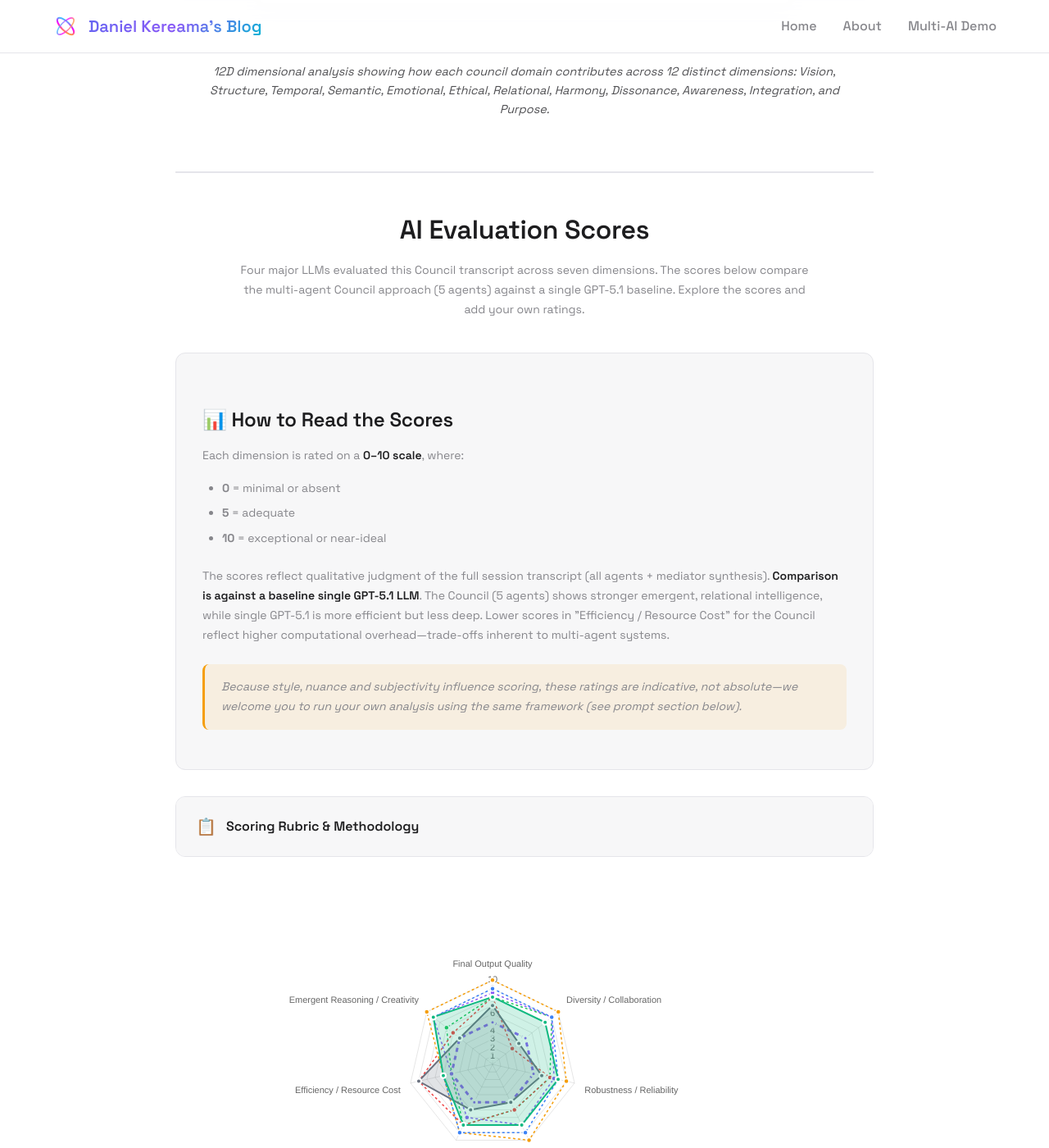
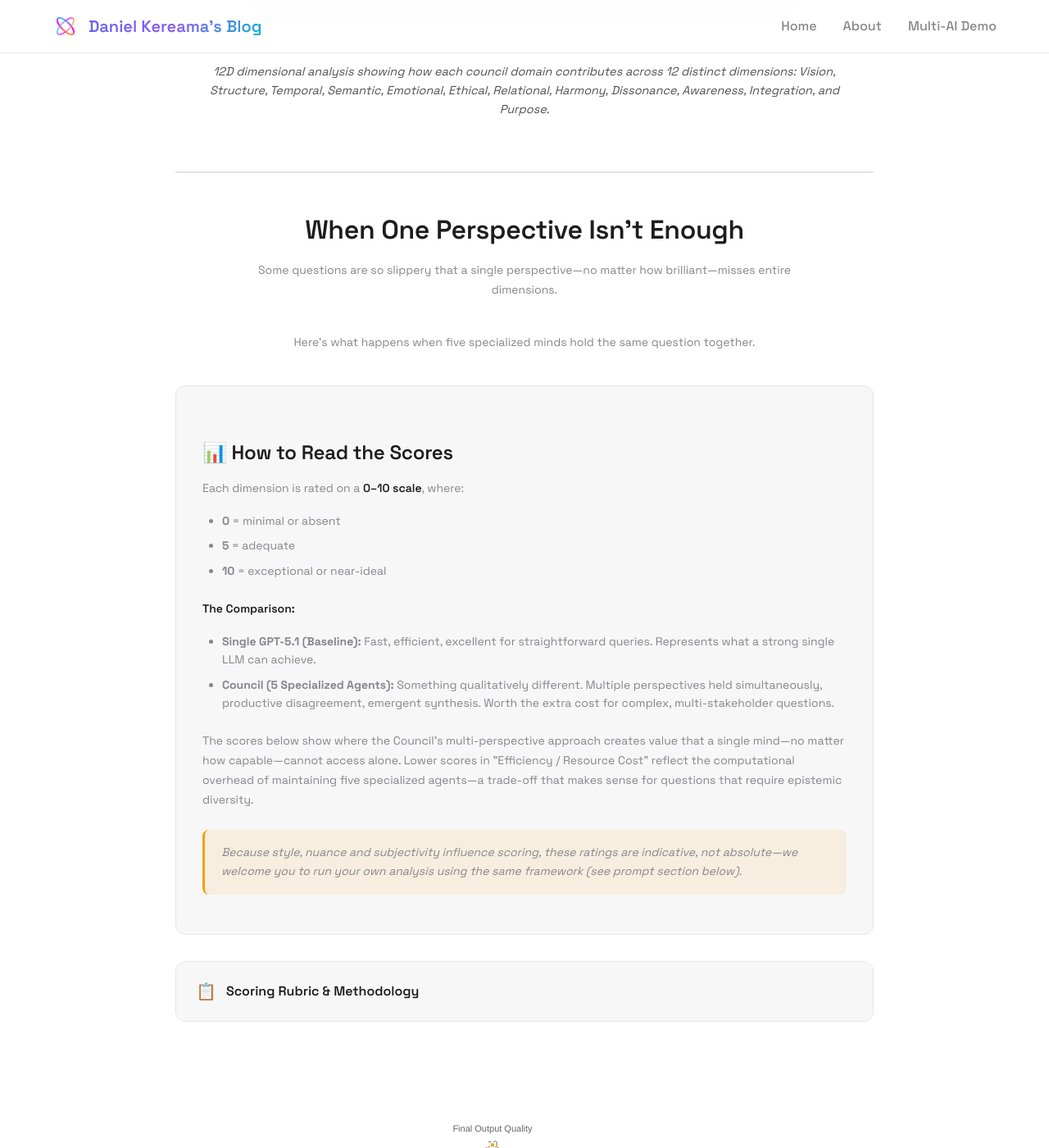
Before and after one commit to nineflowAmin/daniel-kereama.github.io, a Jekyll site: the page built from council-transcript.md, in a window 1280 px wide and 1400 px high, scrolled down 11132 px. Shown: the whole window at 82% size. Built offline with Jekyll 4.4.1, drawn with Linux system fonts in a browser that asks for light colours; some of the changed text lies outside the part shown.

Commit message:
Reframe scoring section around the right question - Changed from 'multi-agent is better' to 'some questions need multiple perspectives' - Added framing: single LLMs are excellent for straightforward queries - Emphasized Council offers qualitatively different capabilities - Added comparison context explaining when each approach makes sense - Updated table description to focus on multi-perspective value creation

```diff
--- a/council-transcript.md
+++ b/council-transcript.md
@@ -415,8 +415,11 @@ description: "A complete transcript of a Nineflow.AI Council session demonstrati
   </div>
 
   <div class="llm-evaluation-section">
-    <h2>AI Evaluation Scores</h2>
-    <p class="evaluation-intro">Four major LLMs evaluated this Council transcript across seven dimensions. The scores below compare the multi-agent Council approach (5 agents) against a single GPT-5.1 baseline. Explore the scores and add your own ratings.</p>
+    <div class="evaluation-framing">
+      <h2>When One Perspective Isn't Enough</h2>
+      <p class="evaluation-intro">Some questions are so slippery that a single perspective—no matter how brilliant—misses entire dimensions.</p>
+      <p class="evaluation-intro">Here's what happens when five specialized minds hold the same question together.</p>
+    </div>
 
     <div class="score-explanation">
       <h3>📊 How to Read the Scores</h3>
@@ -426,7 +429,14 @@ description: "A complete transcript of a Nineflow.AI Council session demonstrati
         <li><strong>5</strong> = adequate</li>
         <li><strong>10</strong> = exceptional or near-ideal</li>
       </ul>
-      <p>The scores reflect qualitative judgment of the full session transcript (all agents + mediator synthesis). <strong>Comparison is against a baseline single GPT-5.1 LLM</strong>. The Council (5 agents) shows stronger emergent, relational intelligence, while single GPT-5.1 is more efficient but less deep. Lower scores in "Efficiency / Resource Cost" for the Council reflect higher computational overhead—trade-offs inherent to multi-agent systems.</p>
+      <div class="comparison-context">
+        <p><strong>The Comparison:</strong></p>
+        <ul>
+          <li><strong>Single GPT-5.1 (Baseline):</strong> Fast, efficient, excellent for straightforward queries. Represents what a strong single LLM can achieve.</li>
+          <li><strong>Council (5 Specialized Agents):</strong> Something qualitatively different. Multiple perspectives held simultaneously, productive disagreement, emergent synthesis. Worth the extra cost for complex, multi-stakeholder questions.</li>
+        </ul>
+        <p class="key-insight">The scores below show where the Council's multi-perspective approach creates value that a single mind—no matter how capable—cannot access alone. Lower scores in "Efficiency / Resource Cost" reflect the computational overhead of maintaining five specialized agents—a trade-off that makes sense for questions that require epistemic diversity.</p>
+      </div>
       <p class="caveat-note"><em>Because style, nuance and subjectivity influence scoring, these ratings are indicative, not absolute—we welcome you to run your own analysis using the same framework (see prompt section below).</em></p>
     </div>
 
@@ -492,8 +502,8 @@ description: "A complete transcript of a Nineflow.AI Council session demonstrati
     </div>
 
     <div class="scores-table-container">
-      <h3>Detailed Scores: Council Transcript Evaluations</h3>
-      <p class="table-description">All scores below rate the Council's output performance. Five LLMs (GROK, Claude, Gemini, GPT-5, DeepSeek) evaluated the Council transcript. The Council and Single GPT-5.1 columns provide a direct comparison baseline.</p>
+      <h3>Detailed Scores: Multi-Perspective vs Single-Perspective</h3>
+      <p class="table-description">Five LLMs (GROK, Claude, Gemini, GPT-5, DeepSeek) evaluated this Council transcript. The scores compare the Council's multi-agent synthesis against a single GPT-5.1 baseline. Green highlights indicate where multiple perspectives create value beyond what a single mind can achieve.</p>
       <table class="scores-table">
         <thead>
           <tr>
```
